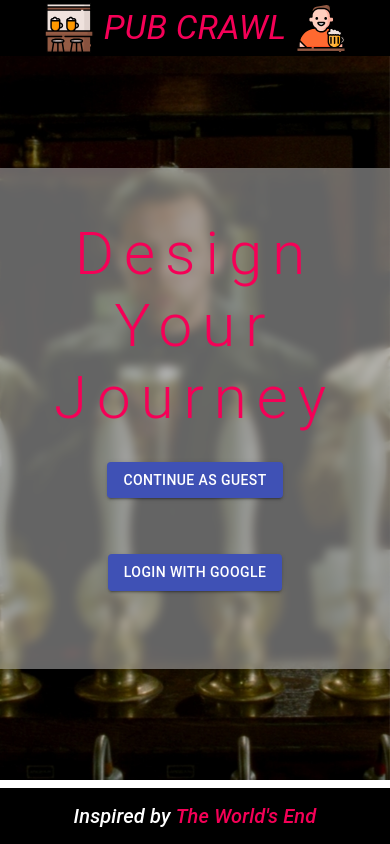
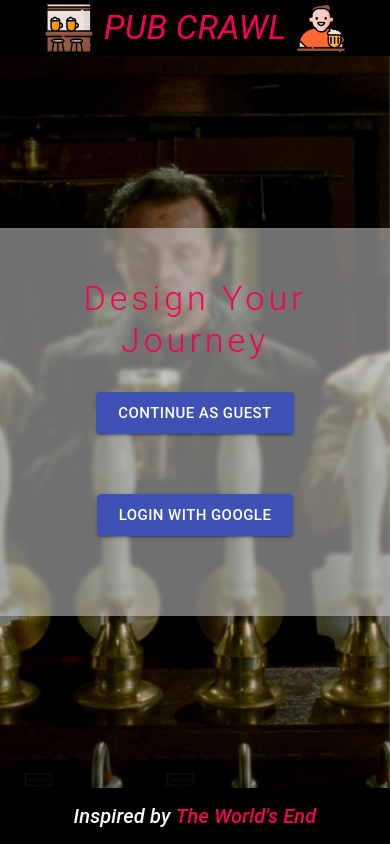
Before and after one commit to ggeorgievx/pub-crawl, a React (Create React App) app: page / in a window 390 px wide. Built offline with nearby package versions, Linux system fonts and the light colour scheme; the HTML template or start-up script is replaced by a standard one.

Commit message:
Adjust the Home's height to 100% - 112px, add a link to the create page

```diff
--- a/src/components/Home/Home.js
+++ b/src/components/Home/Home.js
@@ -3,62 +3,90 @@ import Button from '@material-ui/core/Button';
 import Background from '../../assets/images/background.jpg';
 import Tooltip from '@material-ui/core/Tooltip';
 import { makeStyles } from '@material-ui/core/styles';
-import { Typography } from '@material-ui/core';
-import Box from '@material-ui/core/Box';
+import { useHistory } from 'react-router-dom';
 
-const useStyles = makeStyles({
+const useStyles = makeStyles((theme) => ({
   home: {
     backgroundImage: `url(${Background})`,
     backgroundPosition: 'center',
     backgroundSize: 'cover',
     position: 'fixed',
     width: '100%',
-    height: 'calc(100% - 120px);',
+    height: 'calc(100% - 112px);',
     textAlign: 'center',
     display: 'flex',
     justifyContent: 'center',
     flexDirection: 'column'
   },
+  blur: {
+    backgroundColor: 'rgba(224, 224, 224, 0.5)',
+    backdropFilter: 'blur(2px)',
+    padding: '50px'
+  },
+  text: {
+    ...theme.typography.h2,
+    color: theme.palette.secondary.main,
+    letterSpacing: '10px',
+    // Prevent the user from selecting the text.
+    userSelect: 'none',
+    msUserSelect: 'none',
+    msTouchSelect: 'none',
+    WebkitUserSelect: 'none',
+    KhtmlUserSelect: 'none',
+    MozUserSelect: 'none',
+    cursor: 'default',
+    '@media (max-width:850px)': {
+      ...theme.typography.h4,
+      letterSpacing: '4px',
+      fontWeight: 300
+    }
+  },
   container: {
     display: 'flex',
     justifyContent: 'center',
-    alignItems: 'center',
     '@media (max-width:850px)': {
+      alignItems: 'center',
       flexDirection: 'column'
     }
   },
-  tooltip: {
-    fontSize: 14
-  },
   button: {
     margin: '2em'
-  },
-  blur: {
-    backgroundColor: 'rgba(200, 200, 200, 0.5)',
-    backdropFilter: 'blur(5px)',
-    padding: '50px'
   }
-});
+}));
 
 const Home = () => {
   const classes = useStyles();
+  const history = useHistory();
+
+  const guestButtonHandler = () => {
+    history.push('/create');
+  };
 
   return (
     <div className={classes.home}>
       <div className={classes.blur}>
-        <Typography variant="h2" color="secondary">
-          <Box letterSpacing={10}>
-            Design Your Journey
-          </Box>
-        </Typography>
+        <div className={classes.text}>
+          Design Your Journey
+        </div>
         <div className={classes.container}>
-          <Tooltip className={classes.tooltip} title="WITHOUT HISTORY" placement="top">
-            <Button className={classes.button} variant="contained" color="primary">
+          <Tooltip title="WITHOUT HISTORY" placement="top">
+            <Button
+              className={classes.button}
+              variant="contained"
+              color="primary"
+              size="large"
+              onClick={guestButtonHandler}
+            >
               CONTINUE AS GUEST
             </Button>
           </Tooltip>
-          <Tooltip className={classes.tooltip} title="WITH HISTORY" placement="top">
-            <Button className={classes.button} variant="contained" color="primary">
+          <Tooltip title="WITH HISTORY" placement="top">
+            <Button
+              className={classes.button}
+              variant="contained"
+              color="primary"
+              size="large"
+            >
               LOGIN WITH GOOGLE
             </Button>
           </Tooltip>
```
